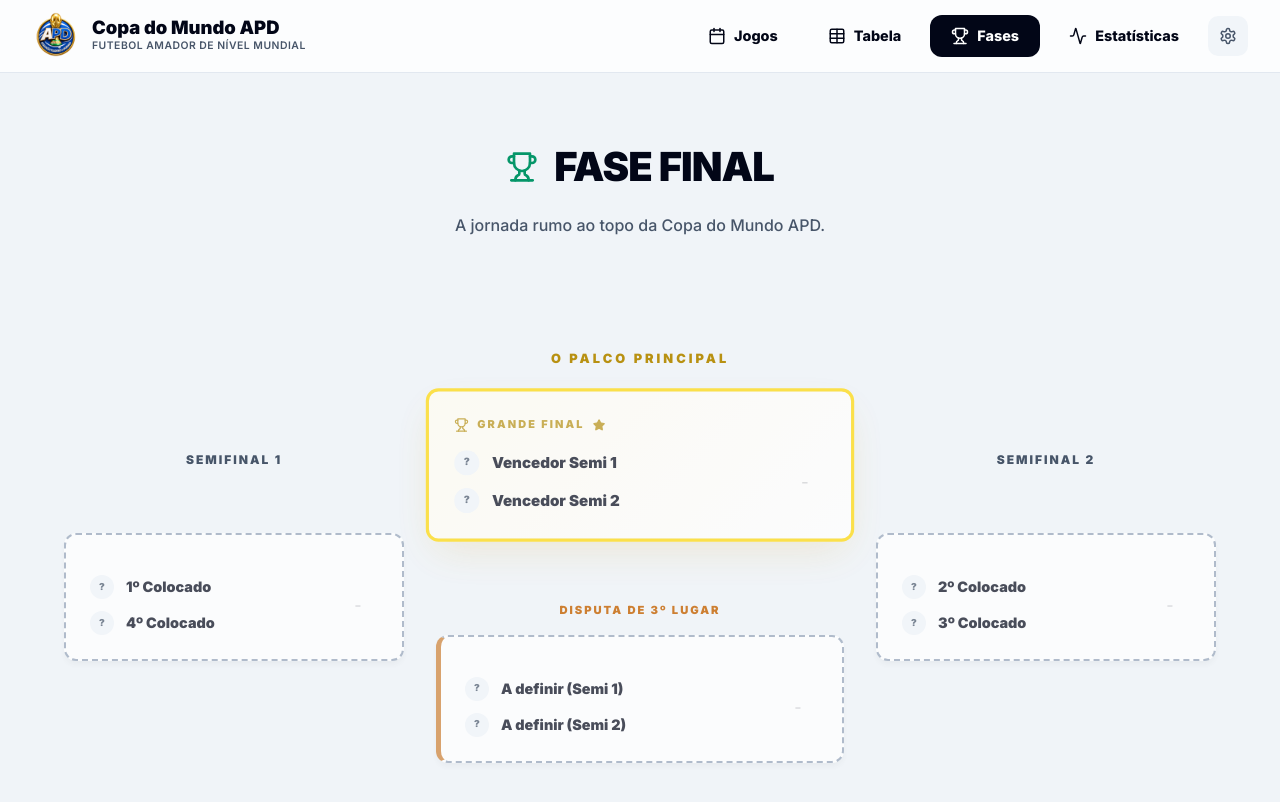
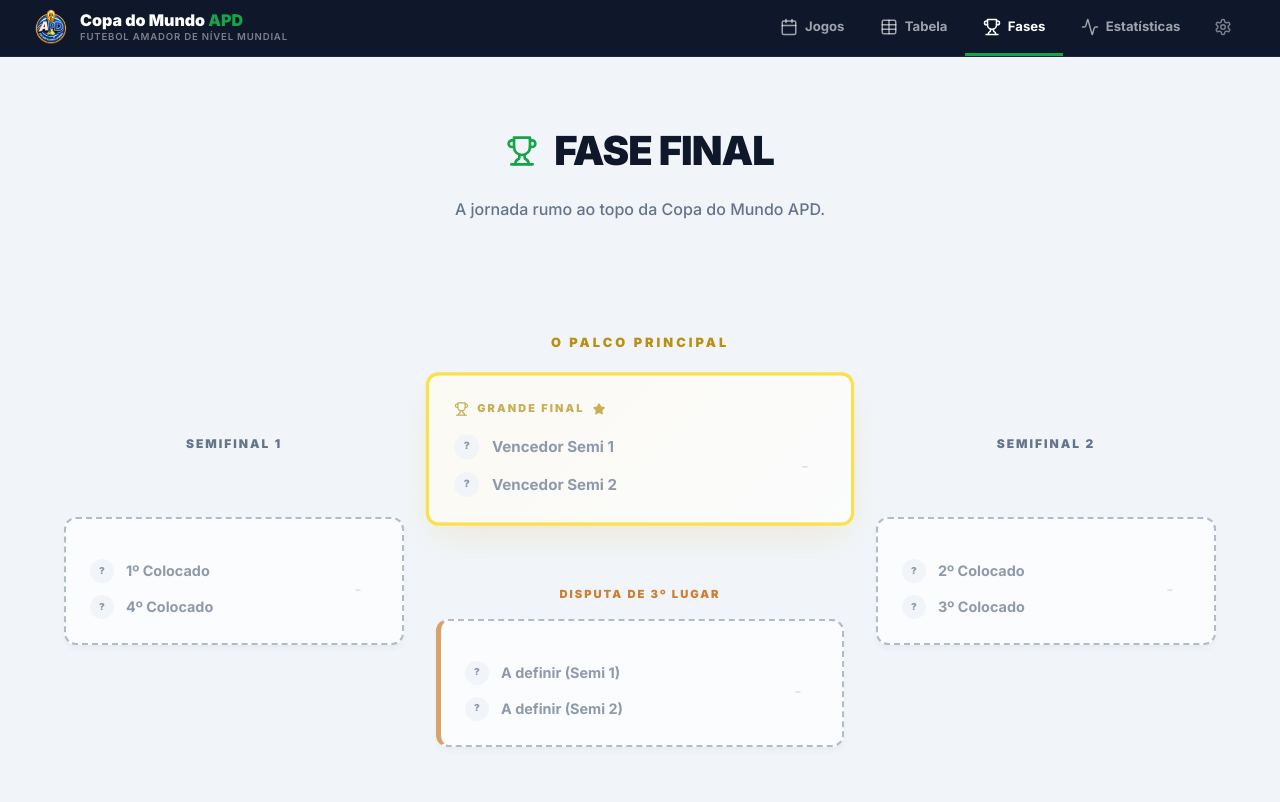
Before and after one commit to maikondev96-lang/CampeonatoAPD, a React (Vite) app: page /fases in a window 1280 px wide. Shown: the top 802 px of the page. Built offline with nearby package versions, Linux system fonts and the light colour scheme; no server answers; the database is empty.

Commit message:
Visual overhaul: FlashScore/GE Esporte inspired design system with dark navbar and compact match rows

```diff
--- a/src/index.css
+++ b/src/index.css
@@ -1,25 +1,43 @@
-@import url('https://fonts.googleapis.com/css2?family=Inter:wght@400;500;600;700;800;900&display=swap');
+@import url('https://fonts.googleapis.com/css2?family=Inter:ital,opsz,wght@0,14..32,400;0,14..32,500;0,14..32,600;0,14..32,700;0,14..32,800;0,14..32,900;1,14..32,700&display=swap');
 
 :root {
-  --bg-color: #f0f4f8;
+  /* Layout */
+  --bg-color: #f1f5f9;
   --card-bg: #ffffff;
   --card-hover: #f8fafc;
-  --primary-dark: #020617;
-  --primary-color: #059669;
-  --secondary-color: #b89112;
-  --text-main: #020617;
-  --text-muted: #475569;
+
+  /* Brand */
+  --primary-dark: #0f172a;
+  --primary-color: #16a34a;
+  --primary-light: #dcfce7;
+  --secondary-color: #ca8a04;
+
+  /* Text */
+  --text-main: #0f172a;
+  --text-muted: #64748b;
+  --text-subtle: #94a3b8;
+
+  /* Semantic */
   --border-color: #e2e8f0;
   --error: #dc2626;
-  --success: #059669;
-  --shadow: 0 10px 15px -3px rgba(0, 0, 0, 0.1);
-  --radius: 16px;
+  --success: #16a34a;
 
-  /* Fluid Typography */
-  --fs-hero: clamp(2rem, 8vw, 3.5rem);
-  --fs-h2: clamp(1.2rem, 4vw, 1.8rem);
-  --fs-body: clamp(0.9rem, 2vw, 1rem);
-  --fs-small: clamp(0.7rem, 1.5vw, 0.8rem);
+  /* Depth */
+  --shadow-sm: 0 1px 3px rgba(0,0,0,0.06), 0 1px 2px rgba(0,0,0,0.04);
+  --shadow-md: 0 4px 16px -4px rgba(0,0,0,0.08);
+  --shadow: 0 10px 24px -6px rgba(0,0,0,0.1);
+
+  /* Shape */
+  --radius-sm: 8px;
+  --radius: 12px;
+  --radius-lg: 16px;
+
+  /* Typography */
+  --fs-hero: clamp(1.6rem, 5vw, 2.2rem);
+  --fs-h2: clamp(1rem, 3vw, 1.25rem);
+  --fs-body: 0.875rem;
+  --fs-small: 0.75rem;
+  --fs-xs: 0.65rem;
 }
 
 * {
@@ -54,12 +72,11 @@
   padding: clamp(1rem, 3vw, 2rem);
 }
 
-/* Navbar */
+/* ─────────── NAVBAR ─────────── */
 .navbar {
-  background-color: rgba(255, 255, 255, 0.8);
-  backdrop-filter: blur(15px);
-  padding: 0.75rem 0;
-  border-bottom: 1px solid var(--border-color);
+  background-color: #0f172a;
+  padding: 0;
+  border-bottom: 1px solid rgba(255,255,255,0.06);
   position: sticky;
   top: 0;
   z-index: 100;
@@ -71,17 +88,19 @@
   padding: 0 clamp(1rem, 3vw, 2rem);
   display: flex;
   justify-content: space-between;
-  align-items: center;
+  align-items: stretch;
+  height: 56px;
 }
 
 .nav-logo {
   display: flex;
   align-items: center;
-  gap: 12px;
+  gap: 10px;
+  text-decoration: none;
 }
 
 .nav-logo img {
-  height: 48px;
+  height: 38px;
   width: auto;
   object-fit: contain;
 }
@@ -93,120 +112,103 @@
 
 .logo-text {
   font-weight: 900;
-  font-size: 1.15rem;
-  color: var(--primary-dark);
+  font-size: 1rem;
+  color: #ffffff;
   line-height: 1;
 }
 
+.text-highlight { color: var(--primary-color); }
+
 .logo-subtext {
-  font-size: 0.65rem;
-  color: var(--text-muted);
+  font-size: 0.6rem;
+  color: rgba(255,255,255,0.45);
   font-weight: 600;
   margin-top: 2px;
   text-transform: uppercase;
-  letter-spacing: 0.5px;
+  letter-spacing: 0.8px;
 }
 
 .nav-links {
   display: flex;
-  align-items: center;
-  gap: 0.5rem;
+  align-items: stretch;
+  gap: 0;
 }
 
 .mobile-menu-btn {
   display: none;
   background: none;
   border: none;
-  color: var(--primary-dark);
+  color: #fff;
   padding: 0.5rem;
 }
 
 @media (max-width: 768px) {
-  .mobile-menu-btn { display: block; }
-
+  .mobile-menu-btn { display: flex; align-items: center; }
   .nav-links {
     position: fixed;
-    top: 73px;
+    top: 56px;
     left: 0;
     right: 0;
-    background: #fff;
+    background: #0f172a;
     flex-direction: column;
-    padding: 1.5rem;
-    border-bottom: 1px solid var(--border-color);
-    box-shadow: 0 10px 15px -3px rgba(0,0,0,0.1);
+    padding: 1rem;
+    border-bottom: 1px solid rgba(255,255,255,0.08);
     transform: translateY(-150%);
-    transition: transform 0.3s cubic-bezier(0.4, 0, 0.2, 1);
+    transition: transform 0.3s ease;
     z-index: 99;
   }
-
-  .nav-links.open {
-    transform: translateY(0);
-  }
+  .nav-links.open { transform: translateY(0); }
 }
 
 .nav-link-item {
-  padding: 0.6rem 1.25rem;
-  border-radius: 12px;
-  font-size: 0.9rem;
-  font-weight: 800;
-  color: var(--text-main);
-  transition: all 0.2s;
+  padding: 0 1.1rem;
+  font-size: 0.82rem;
+  font-weight: 700;
+  color: rgba(255,255,255,0.6);
+  transition: color 0.15s;
   display: flex;
   align-items: center;
-  gap: 0.5rem;
-  border: 1px solid transparent;
+  gap: 0.45rem;
+  border-bottom: 3px solid transparent;
+  text-decoration: none;
 }
 
 .nav-link-item:hover {
-  background: #f1f5f9;
-  color: var(--primary-dark);
+  color: #ffffff;
+  border-bottom-color: rgba(255,255,255,0.2);
 }
 
 .nav-link-item.active {
-  background: var(--primary-dark);
-  color: #fff;
+  color: #ffffff;
+  border-bottom-color: var(--primary-color);
 }
 
 .nav-admin-link {
   display: flex;
   align-items: center;
   justify-content: center;
-  width: 40px;
-  height: 40px;
-  border-radius: 10px;
-  background: #f1f5f9;
-  color: var(--text-muted);
-  transition: all 0.2s;
+  padding: 0 1rem;
+  color: rgba(255,255,255,0.45);
+  transition: color 0.15s;
+  border-bottom: 3px solid transparent;
 }
 
-.nav-admin-link:hover {
-  background: var(--primary-dark);
-  color: #fff;
-}
+.nav-admin-link:hover { color: #fff; }
 
 .nav-logout-btn {
-  background: #fff;
-  color: var(--error);
-  border: 1px solid #fee2e2;
-  padding: 0.5rem 1rem;
-  border-radius: 8px;
-  font-weight: 800;
-  font-size: 0.85rem;
+  background: rgba(220,38,38,0.15);
+  color: #f87171;
+  border: 1px solid rgba(220,38,38,0.3);
+  padding: 0.35rem 0.9rem;
+  border-radius: var(--radius-sm);
+  font-weight: 700;
+  font-size: 0.8rem;
   transition: all 0.2s;
+  margin: auto 0;
 }
 
 .nav-logout-btn:hover {
   background: var(--error);
-  color: #fff;
-}
-
-.nav-link-item:hover {
-  background: #f1f5f9;
-  color: var(--primary-dark);
-}
-
-.nav-link-item.active {
-  background: var(--primary-dark);
   color: #fff;
 }
 
@@ -256,73 +258,110 @@
 }
 
 .hero-branding {
-  padding: 2rem 0 3rem;
+  background: var(--card-bg);
+  border: 1px solid var(--border-color);
+  border-radius: var(--radius-lg);
+  box-shadow: var(--shadow-md);
+  padding: 2rem 1.5rem;
   display: flex;
   flex-direction: column;
   align-items: center;
-  gap: 1.5rem;
+  gap: 0;
   text-align: center;
+  overflow: hidden;
 }
 
-.hero-logo-large {
+.hero-logo-monumental {
   height: 180px;
   width: auto;
   object-fit: contain;
-  filter: drop-shadow(0 10px 25px rgba(0,0,0,0.1));
+  filter: drop-shadow(0 8px 20px rgba(0,0,0,0.12));
   image-rendering: -webkit-optimize-contrast;
+  margin-bottom: 1rem;
 }
 
-.hero-main-title {
-  font-size: 1.85rem;
+.hero-title-official {
+  font-size: 1.25rem;
   font-weight: 900;
   color: var(--primary-dark);
   line-height: 1.2;
-  letter-spacing: -1px;
+  letter-spacing: -0.5px;
   text-transform: uppercase;
-  margin: 0;
+  margin: 0 0 0.4rem;
 }
 
 .hero-desc {
-  font-size: 1rem;
-  color: #64748b;
+  font-size: 0.8rem;
+  color: var(--text-muted);
   font-weight: 500;
-  max-width: 32ch;
+  max-width: 28ch;
   line-height: 1.5;
-  margin: 0;
+  margin: 0 0 1.5rem;
 }
 
 .quick-nav-grid {
-  display: grid;
-  grid-template-columns: 1fr;
-  gap: 1rem;
+  width: 100%;
+  display: flex;
+  flex-direction: column;
+  gap: 0.5rem;
+  margin-top: 0.5rem;
 }
 
 .card {
-  background: white;
-  border-radius: 12px;
-  padding: 1.5rem;
-  border: 2px solid #94a3b8;
-  box-shadow: 0 4px 6px -1px rgba(0, 0, 0, 0.1);
-  transition: all 0.2s cubic-bezier(0.4, 0, 0.2, 1);
-  position: relative;
-  overflow: hidden;
+  background: var(--card-bg);
+  border-radius: var(--radius);
+  padding: 1.25rem;
+  border: 1px solid var(--border-color);
+  box-shadow: var(--shadow-sm);
+  transition: box-shadow 0.2s;
 }
 
+/* Quick Nav Cards - compact horizontal rows */
 .quick-card {
-  background: white;
-  border-radius: 12px;
-  padding: 1.5rem;
-  border: 2px solid #94a3b8;
-  box-shadow: 0 4px 6px -1px rgba(0, 0, 0, 0.1);
-  transition: all 0.2s cubic-bezier(0.4, 0, 0.2, 1);
-  position: relative;
-  overflow: hidden;
+  display: flex;
+  align-items: center;
+  gap: 0.75rem;
+  background: var(--bg-color);
+  border-radius: var(--radius-sm);
+  padding: 0.75rem 1rem;
+  border: 1px solid var(--border-color);
+  transition: background 0.15s, border-color 0.15s;
+  text-decoration: none;
+  color: var(--text-main);
+}
+
+.quick-card:hover {
+  background: #e8f5e9;
+  border-color: var(--primary-color);
+}
+
+.quick-card .quick-card-icon {
+  width: 32px;
+  height: 32px;
+  border-radius: 8px;
+  display: flex;
+  align-items: center;
+  justify-content: center;
+  flex-shrink: 0;
+}
+
+.quick-card h4 {
+  font-size: 0.82rem;
+  font-weight: 800;
+  color: var(--text-main);
+  margin: 0;
+  line-height: 1;
+}
+
+.quick-card p {
+  font-size: 0.7rem;
+  color: var(--text-muted);
+  margin: 0.15rem 0 0;
+  line-height: 1;
 }
 
 .card-hover:hover {
-  transform: translateY(-2px);
-  box-shadow: 0 10px 15px -3px rgba(0, 0, 0, 0.1), 0 4px 6px -2px rgba(0, 0, 0, 0.05);
-  border-color: #e2e8f0;
+  box-shadow: var(--shadow-md);
 }
 
 .sidebar-cards {
@@ -332,68 +371,150 @@
 }
 
 .premium-card {
-  background: white;
+  background: var(--card-bg);
   border-radius: var(--radius);
   border: 1px solid var(--border-color);
-  box-shadow: 0 4px 20px -5px rgba(0,0,0,0.05);
+  box-shadow: var(--shadow-sm);
   overflow: hidden;
-  transition: transform 0.2s, box-shadow 0.2s;
+  transition: box-shadow 0.2s;
 }
 
 .premium-card:hover {
-  box-shadow: 0 10px 30px -10px rgba(0,0,0,0.1);
+  box-shadow: var(--shadow-md);
 }
 
 .premium-card-header {
-  padding: 1rem 1.25rem;
-  background: #f8fafc;
+  padding: 0.75rem 1rem;
+  background: var(--card-bg);
   border-bottom: 1px solid var(--border-color);
-  color: var(--primary-dark);
+  display: flex;
+  align-items: center;
+  justify-content: space-between;
+  gap: 0.5rem;
+}
+
+.header-small-label {
+  font-size: var(--fs-xs);
+  font-weight: 800;
+  color: var(--text-subtle);
+  text-transform: uppercase;
+  letter-spacing: 0.8px;
 }
 
 .header-main-title {
-  font-size: 1.1rem;
+  font-size: 0.95rem;
   font-weight: 900;
-  letter-spacing: -0.5px;
+  color: var(--primary-dark);
+  letter-spacing: -0.3px;
+  margin: 0;
+  line-height: 1;
 }
 
-.sidebar-match-info {
+.section-label-bar {
   display: flex;
   align-items: center;
-  justify-content: space-around;
-  padding: 1rem 0;
-  gap: 1rem;
+  gap: 0.5rem;
+}
+
+.section-label-bar::before {
+  content: '';
+  display: block;
+  width: 3px;
+  height: 14px;
+  background: var(--primary-color);
+  border-radius: 2px;
+}
+
+/* Match Rows - FlashScore style */
+.sidebar-match-info {
+  display: grid;
+  grid-template-columns: 1fr auto 1fr;
+  align-items: center;
+  gap: 0.75rem;
+  padding: 0;
 }
 
 .sidebar-team {
   display: flex;
-  flex-direction: column;
   align-items: center;
   gap: 0.5rem;
   flex: 1;
   min-width: 0;
+  overflow: hidden;
 }
 
 .sidebar-team img {
-  width: 50px;
-  height: 50px;
+  width: 28px;
+  height: 28px;
   object-fit: contain;
-  filter: drop-shadow(0 4px 8px rgba(0,0,0,0.1));
+  flex-shrink: 0;
 }
 
 .sidebar-vs {
+  font-size: 0.65rem;
+  font-weight: 900;
+  color: var(--text-subtle);
+  padding: 0.2rem 0.5rem;
+  background: var(--bg-color);
+  border-radius: 4px;
+  flex-shrink: 0;
+}
+
+/* Score Display - FlashScore Bold */
+.score-display-premium {
+  display: flex;
+  align-items: center;
+  justify-content: center;
+  gap: 0.25rem;
+  min-width: 56px;
+}
+
+.score-number-premium {
+  font-size: 1.1rem;
   font-weight: 900;
   color: var(--text-muted);
-  opacity: 0.3;
-  font-size: 0.8rem;
+  line-height: 1;
+  min-width: 18px;
+  text-align: center;
 }
 
+.score-number-premium.is-winner {
+  color: var(--primary-dark);
+  font-size: 1.25rem;
+}
+
+.score-divider-premium {
+  color: var(--text-subtle);
+  font-size: 0.75rem;
+  font-weight: 700;
+}
+
+.team-name-premium {
+  font-size: 0.78rem;
+  font-weight: 700;
+  white-space: nowrap;
+  overflow: hidden;
+  text-overflow: ellipsis;
+  color: var(--text-muted);
+}
+
+.team-name-premium.is-winner {
+  color: var(--primary-dark);
+  font-weight: 900;
+}
+
+.team-name-premium.is-loser {
+  color: var(--text-subtle);
+  font-weight: 500;
+}
+
+/* Metric / Stat Cards */
 .metric-card {
-  background: white;
-  border-radius: 20px;
-  padding: 1.5rem;
+  background: var(--card-bg);
+  border-radius: var(--radius);
+  padding: 1rem 1.25rem;
   border: 1px solid var(--border-color);
-  box-shadow: var(--shadow);
+  box-shadow: var(--shadow-sm);
 }
 
 /* Match Styles (Jogos.tsx) */
```
